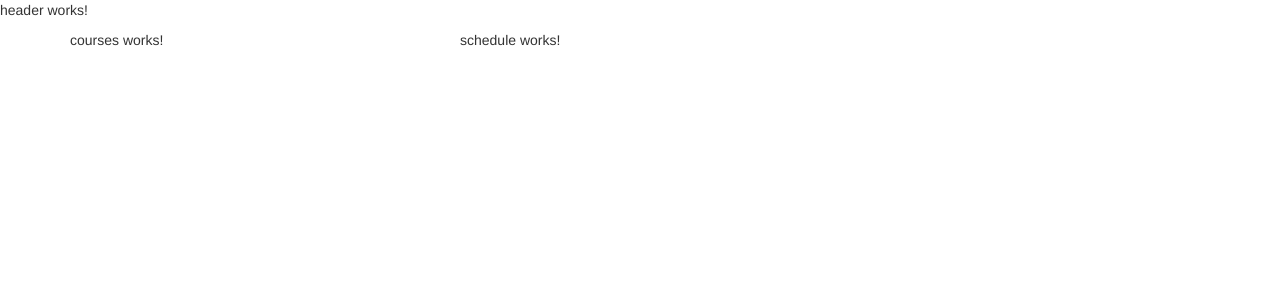
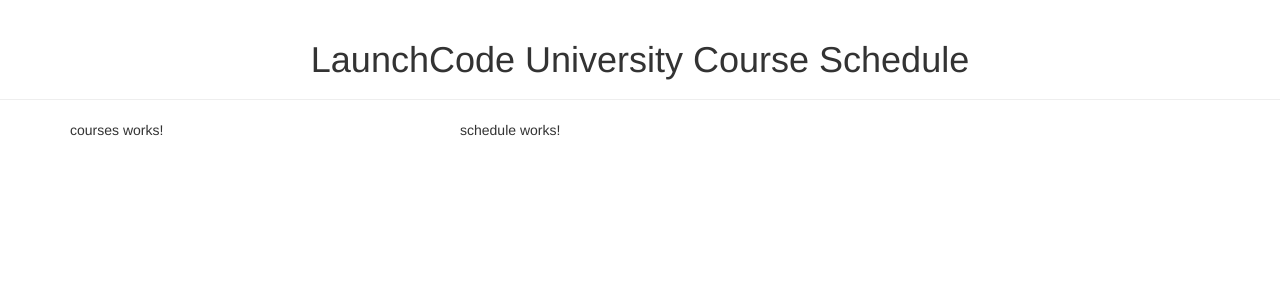
Before and after one commit to AnyaWynne/LC-CourseSchedule, an Angular app: page / in a window 1280 px wide. Shown: the top 300 px of the page. Built offline with nearby package versions, Linux system fonts and the light colour scheme.

Commit message:
Header content set and styled

```diff
--- a/src/app/header/header.component.html
+++ b/src/app/header/header.component.html
@@ -1 +1,3 @@
-<p>header works!</p>
+<div class="page-header">
+    <h1 class="text-center">{{title}}</h1>
+</div>
--- a/src/app/header/header.component.ts
+++ b/src/app/header/header.component.ts
@@ -7,6 +7,8 @@
 })
 export class HeaderComponent implements OnInit {
 
+  title: string = "LaunchCode University Course Schedule";
+
   constructor() { }
 
   ngOnInit(): void {
```
